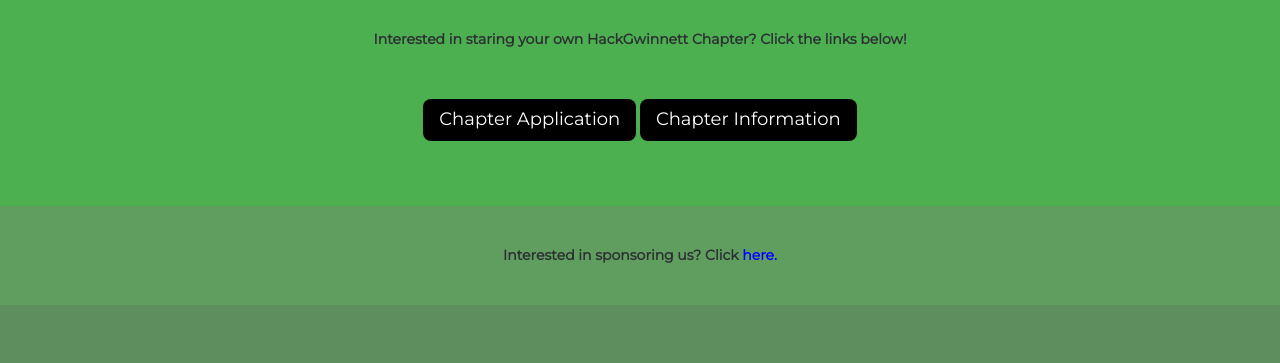
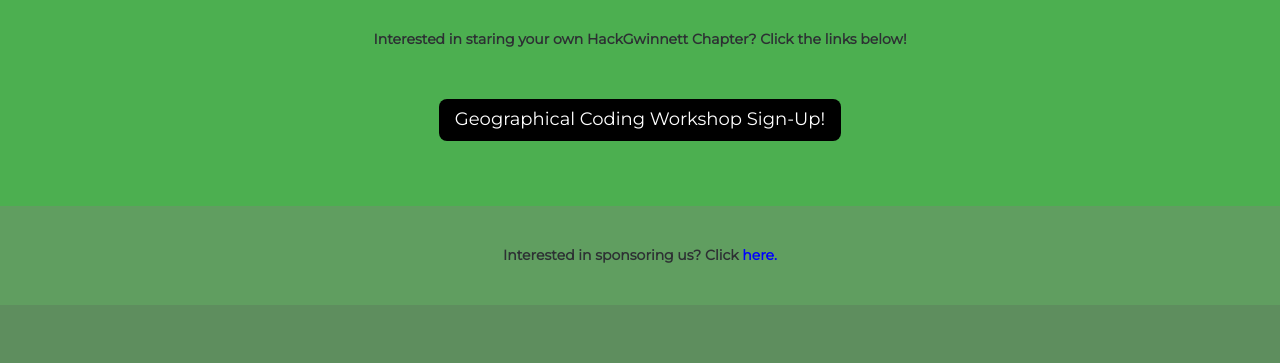
Before and after one commit to hackgwinnett/hackgwinnett.github.io, a plain HTML site: page index.html in a window 1280 px wide. Shown: the part 196-559 px from the top of the page. Drawn offline with nearby package versions, Linux system fonts and the light colour scheme.

Commit message:
workshop #4 signup

```diff
--- a/index.html
+++ b/index.html
@@ -184,8 +184,9 @@
 
     <div id="but">
         <!-- <a id="reg-button", class="w3-button w3-round-large w3-padding-medium w3-large" href="https://forms.gle/MSsKBcRiUEu331bj8">Volunteer!</a> -->
-        <a data-aos="fade-right" data-aos-delay="800" id="reg-button", class="w3-button w3-round-large w3-padding-medium w3-large" href="https://bit.ly/3PwudVy">Chapter Application</a>
-        <a data-aos="fade-left" data-aos-delay="1000" id="reg-button", class="w3-button w3-round-large w3-padding-medium w3-large" href="https://docs.google.com/document/d/1gFZTCHCK2itYwAZ9On1MbmMmq_WZdMFXUCeQlxkVxq4/edit?usp=sharing">Chapter Information</a>
+        <!-- <a data-aos="fade-right" data-aos-delay="800" id="reg-button", class="w3-button w3-round-large w3-padding-medium w3-large" href="https://bit.ly/3PwudVy">Chapter Application</a>
+        <a data-aos="fade-left" data-aos-delay="1000" id="reg-button", class="w3-button w3-round-large w3-padding-medium w3-large" href="https://docs.google.com/document/d/1gFZTCHCK2itYwAZ9On1MbmMmq_WZdMFXUCeQlxkVxq4/edit?usp=sharing">Chapter Information</a> -->
+        <a data-aos="fade-right" data-aos-delay="800" id="reg-button", class="w3-button w3-round-large w3-padding-medium w3-large" href="https://forms.gle/dTKNpd6cTwRRgHgQ6">Geographical Coding Workshop Sign-Up!</a>
 
     </div>
     <div>
```
